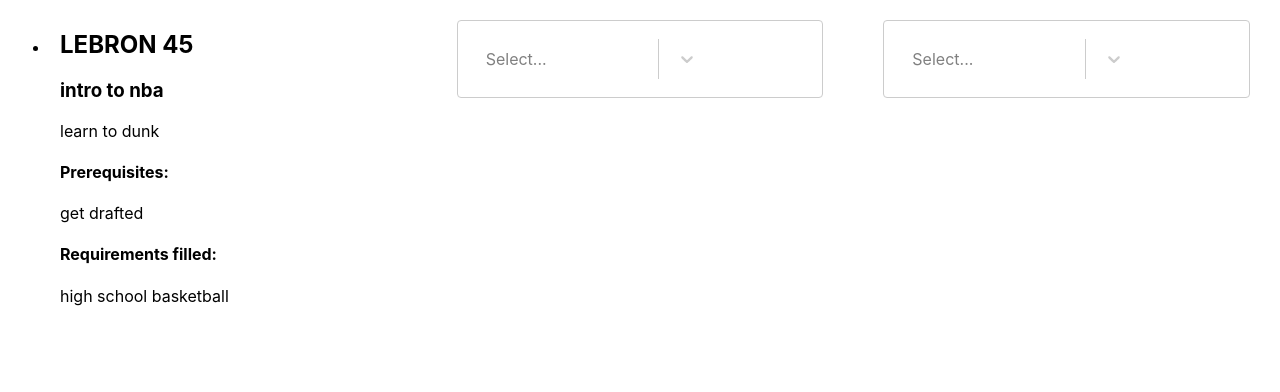
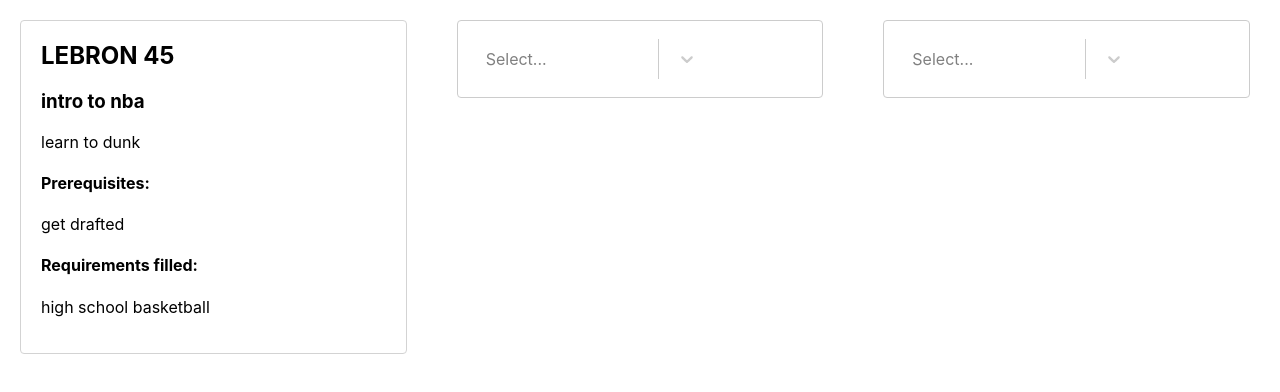
Before and after one commit to al3xbro/MyDeRP, a React (Create React App) app: page / in a window 1280 px wide. Shown: the top 392 px of the page. Built offline with nearby package versions, Linux system fonts and the light colour scheme.

Commit message:
Formatted Course element

```diff
--- a/src/App.css
+++ b/src/App.css
@@ -28,6 +28,21 @@
   color: #61dafb;
 }
 
+.addExCredit {
+  margin-top: 20px;
+  margin-left: 100px;
+  margin-right: 20px;
+}
+
+.flex-container {
+  display: flex;
+}
+
+.flex-container div {
+  margin: 10px;
+  flex: 1;
+}
+
 @keyframes App-logo-spin {
   from {
     transform: rotate(0deg);
--- a/src/App.js
+++ b/src/App.js
@@ -7,9 +7,7 @@ function App() {
     <>
       <div className="flex-container">
         <div className="addExCredit">
-          <ul>
-            <li><Course code={"LEBRON 45"} title={"intro to nba"} desc={"learn to dunk"} prereqs={"get drafted"} reqs={"high school basketball"}/></li>
-          </ul>
+          <Course code={"LEBRON 45"} title={"intro to nba"} desc={"learn to dunk"} prereqs={"get drafted"} reqs={"high school basketball"} />
         </div>
         <div className="exCredit">
           <CourseDropdown />
--- a/src/components/components.css
+++ b/src/components/components.css
@@ -1,8 +1,9 @@
-.flex-container {
-    display: flex;
+h2 {
+    margin-top: 0px;
 }
 
-.flex-container div {
-    margin: 10px;
-    flex: 1;
+.tile {
+    border: 1px solid lightgray;
+    padding: 20px;
+    border-radius: 4px;
 }
```
Also changed, not shown: src/components/Course.js (+6 -6 lines).
